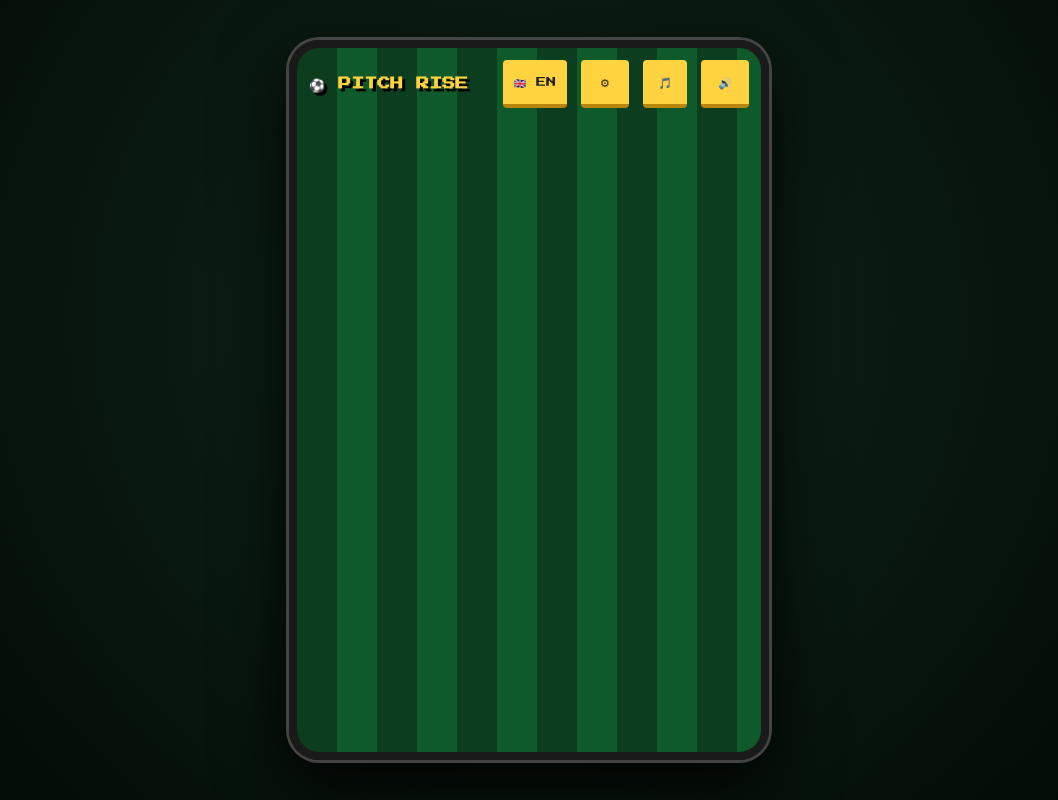
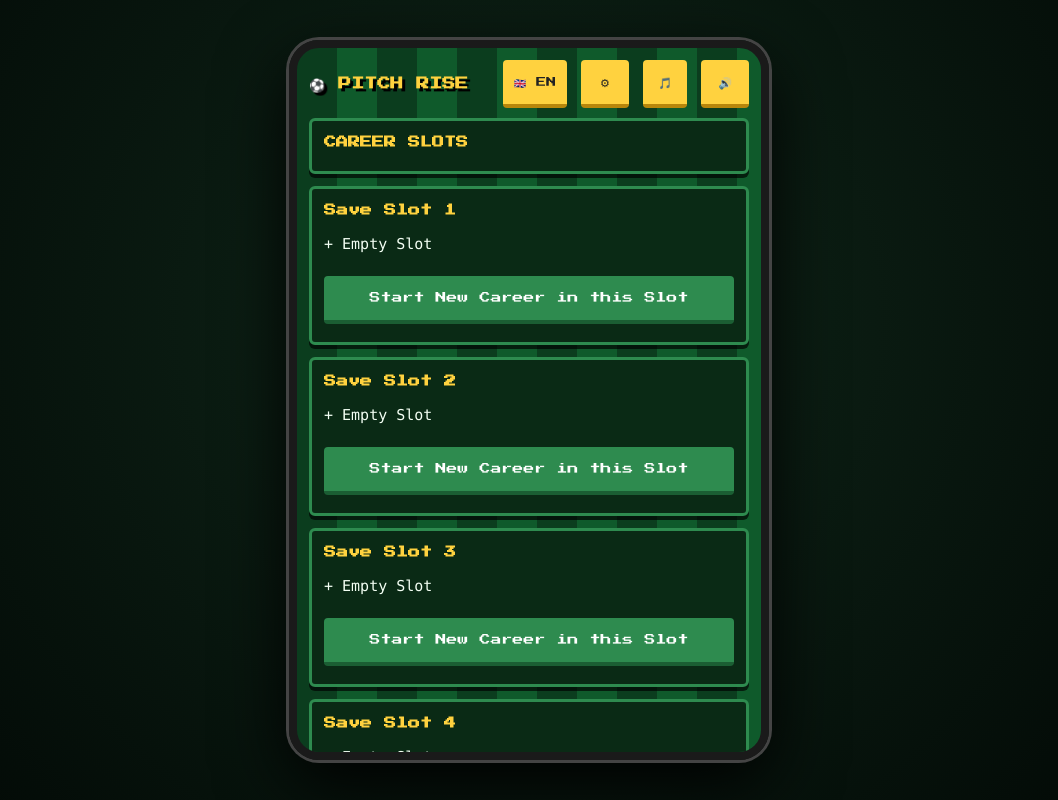
Before and after one commit to gocarovec/retro-pitch-rise, a plain HTML site: page index.html in a window 1280 px wide. Shown: the whole page, without its empty margins (111-1169 px from the left). Drawn offline with Linux system fonts and the light colour scheme.

Commit message:
Update index.html

```diff
--- a/index.html
+++ b/index.html
@@ -844,7 +844,7 @@ if(x[2]=='s')P.st[x[3]]=Math.min(99,P.st[x[3]]+1);else if(x[2]=='x')P.xpb=Math.m
 P.pgc[x[2]]=(P.pgc[x[2]]||0)+1;P.po.b.push(id);save();shopScr()}
 function pgRef(){const rf=Math.max(50,Math.round(wage()*.05));if(P.money<rf)return;P.money-=rf;pgRoll();save();shopScr()}
 
-migSlots();initLang();initScr();
+migSlots();initLang();slotsScr();
 </script><script>if('serviceWorker'in navigator&&location.protocol!=='file:')navigator.serviceWorker.register('./sw.js').catch(()=>{})</script>
 <script src="lang-extra.js"></script>
 <script src="music.js"></script>
```
